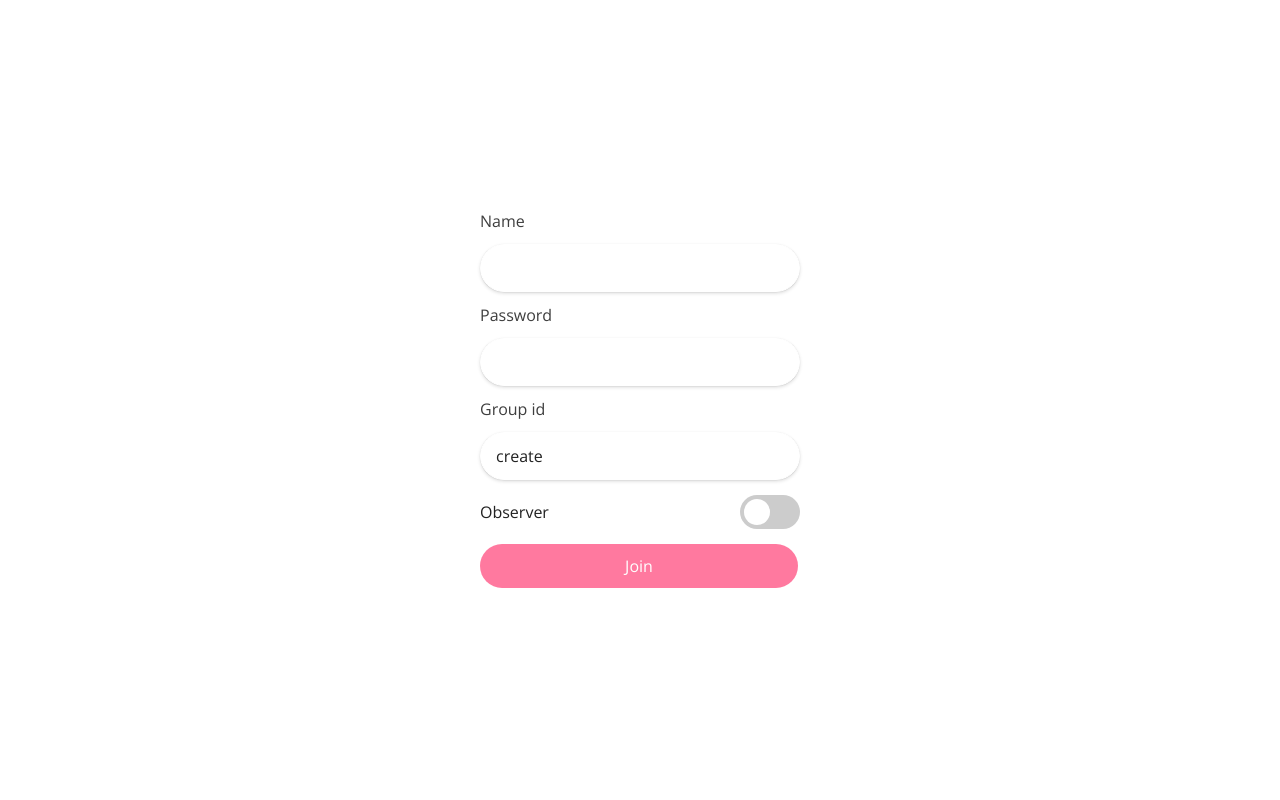
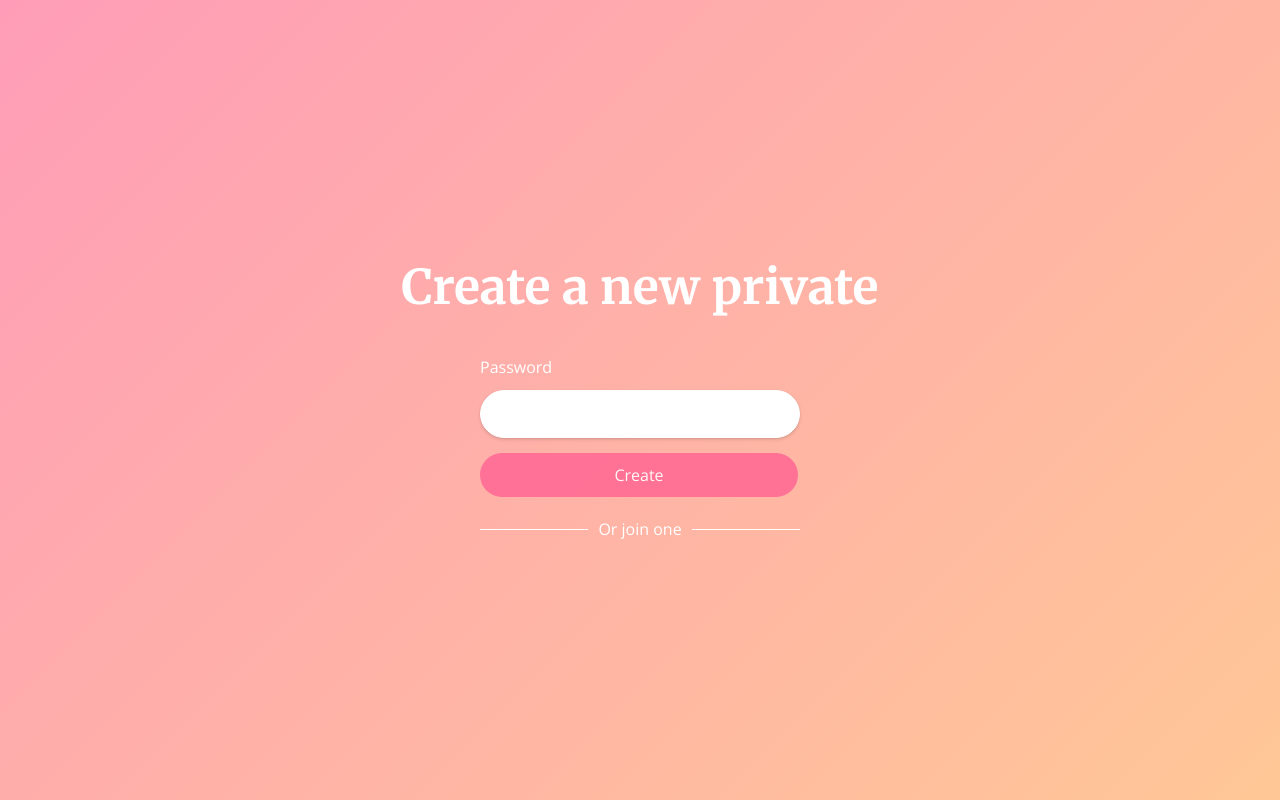
Before and after one commit to TheOnlyBeardedBeast/ScrummaSPA, a React (Create React App) app: page /create in a window 1280 px wide. Built offline with nearby package versions, Linux system fonts and the light colour scheme.

Commit message:
Handled create route

```diff
--- a/src/App.tsx
+++ b/src/App.tsx
@@ -3,7 +3,7 @@ import { createBrowserHistory } from 'history';
 import { Router, Route, Switch } from 'react-router-dom';
 import { ToastContainer, toast } from 'react-toastify';
 
-import { PokerJoin, Poker, Home } from 'pages';
+import { PokerJoin, Poker, Home, Create } from 'pages';
 
 import './App.scss';
 
@@ -14,10 +14,10 @@ const App: React.FC = () => {
         <Router history={history}>
             <>
                 <Switch>
-                    <Route exact path="/home" component={Home} />
-                    <Route exact path="/" component={PokerJoin} />
+                    <Route exact path="/" component={Home} />
+                    <Route exact path="/join/:groupId?" component={PokerJoin} />
+                    <Route exact path="/create" component={Create} />
                     <Route exact path="/poker" component={Poker} />
-                    <Route path="/:groupId" component={PokerJoin} />
                 </Switch>
             </>
             <ToastContainer position={toast.POSITION.TOP_CENTER} />
--- /dev/null
+++ b/src/pages/create/Create.tsx
@@ -0,0 +1,80 @@
+import React, { useState, ChangeEvent, FormEvent } from 'react';
+import { RouteComponentProps, Link } from 'react-router-dom';
+import { useHistory } from 'react-router';
+import { toast } from 'react-toastify';
+
+import { Button, Field, Title } from 'components';
+import '../join/join.scss';
+
+interface CreateProps extends RouteComponentProps<any> {}
+
+export const Create: React.FC<CreateProps> = () => {
+    const { push } = useHistory();
+
+    const [password, setPassword] = useState<string>('');
+    const [groupId, setGroupId] = useState<number | null>(null);
+
+    const handlePasswordChange = (event: ChangeEvent<HTMLInputElement>) => {
+        const { target } = event;
+
+        setPassword(target.value);
+    };
+
+    const handleJoin = async (event: FormEvent<HTMLFormElement>) => {
+        event.preventDefault();
+
+        let errors: Array<string> = [];
+
+        if (!password) {
+            errors.push('The password is a required field.');
+        }
+
+        const response = await fetch('http://localhost:5000/RegisterGroup', {
+            method: 'POST',
+            body: JSON.stringify(password),
+            headers: {
+                'Content-Type': 'application/json',
+            },
+        });
+
+        if (response.status === 200) {
+            setGroupId(await response.json());
+        } else {
+            toast.error('Ooops something happened');
+        }
+    };
+
+    const renderContent = () => {
+        if (!groupId) {
+            return (
+                <>
+                    <Title>Create a new private </Title>
+                    <form onSubmit={handleJoin}>
+                        <Field
+                            label="Password"
+                            type="password"
+                            onChange={handlePasswordChange}
+                            value={password}
+                        />
+                        <Button type="submit">Create</Button>
+                    </form>
+
+                    <div className="or-option">
+                        <a>Or join one</a>
+                    </div>
+                </>
+            );
+        }
+
+        return (
+            <>
+                <Title>You can join with the group id {groupId}</Title>
+                <Link to={`/join/${groupId}`}>
+                    <Button>Join</Button>
+                </Link>
+            </>
+        );
+    };
+
+    return <div className="create">{renderContent()}</div>;
+};
--- a/src/pages/index.ts
+++ b/src/pages/index.ts
@@ -1,3 +1,4 @@
 export * from './join/PokerJoin';
 export * from './poker/Poker';
 export * from './home/Home';
+export * from './create/Create';
--- a/src/pages/join/PokerJoin.tsx
+++ b/src/pages/join/PokerJoin.tsx
@@ -3,7 +3,7 @@ import { RouteComponentProps } from 'react-router-dom';
 import { useHistory, useParams } from 'react-router';
 import { toast } from 'react-toastify';
 
-import { Button, Field, Switch } from 'components';
+import { Button, Field, Switch, Title } from 'components';
 import './join.scss';
 
 interface PokerJoinProps extends RouteComponentProps<any> {}
@@ -78,6 +78,7 @@ export const PokerJoin: React.FC<PokerJoinProps> = () => {
 
     return (
         <div className="join">
+            <Title>Join to an existing group</Title>
             <form onSubmit={handleJoin}>
                 <Field
                     label="Name"
@@ -104,6 +105,10 @@ export const PokerJoin: React.FC<PokerJoinProps> = () => {
                 />
                 <Button type="submit">Join</Button>
             </form>
+
+            <div className="or-option">
+                <a>Or create one</a>
+            </div>
         </div>
     );
 };
--- a/src/pages/join/join.scss
+++ b/src/pages/join/join.scss
@@ -1,12 +1,54 @@
-.join {
+.join,
+.create {
     display: flex;
     width: 100%;
     height: 100%;
     align-items: center;
     justify-content: center;
+    flex-direction: column;
+    background: linear-gradient(-45deg, #ffc796 0%, #ff9db8 100%);
+    & .title {
+        font-size: 48px;
+        color: #fff;
+        margin-bottom: 48px;
+    }
+
+    & label {
+        color: #fff;
+    }
+
     & form {
         display: flex;
         flex-direction: column;
         width: 320px;
     }
+
+    & .or-option {
+        width: 320px;
+        text-align: center;
+        margin: 24px auto 0;
+        & a {
+            color: #fff;
+            cursor: pointer;
+            text-decoration: none;
+            display: flex;
+            flex-direction: row;
+            align-items: center;
+            justify-content: center;
+            &::after,
+            &::before {
+                content: '';
+                height: 1px;
+                flex-grow: 1;
+                display: flex;
+                background-color: #fff;
+            }
+            &::after {
+                margin-left: 10px;
+            }
+            &::before {
+                margin-right: 10px;
+            }
+        }
+    }
 }
```
